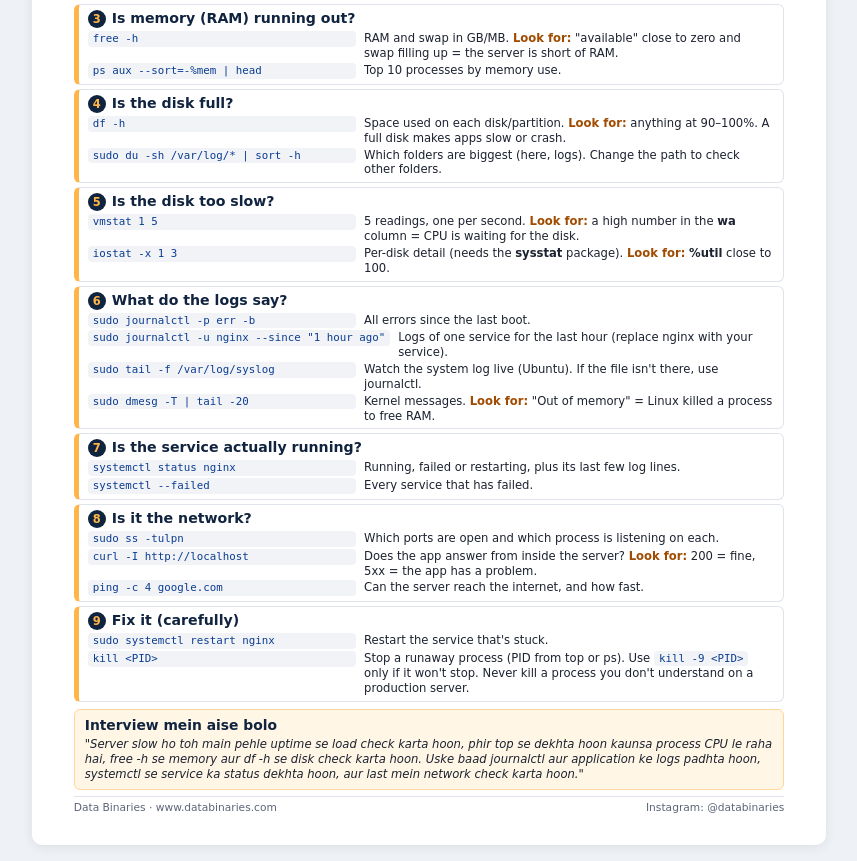
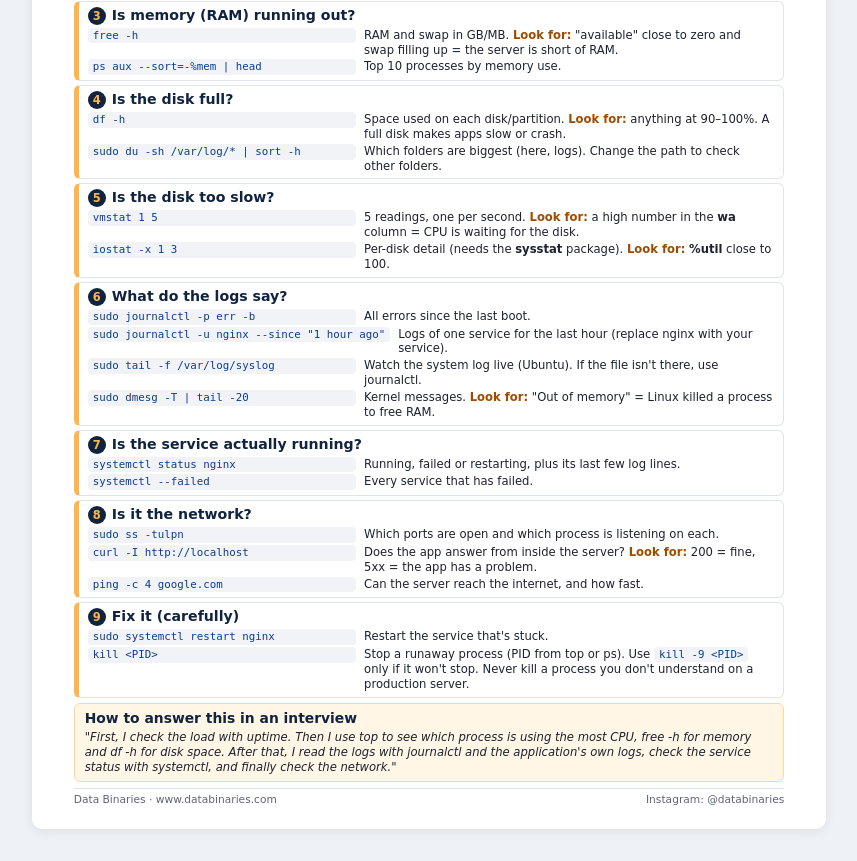
Before and after one commit to aasemquazi/linux-server-slow-cheatsheet, a plain HTML site: page index.html in a window 1280 px wide. Shown: the part 368-1229 px from the top of the page, without its empty margins (211-1068 px from the left). Drawn offline with Linux system fonts and the light colour scheme.

Commit message:
Interview answer in English instead of Hinglish
Co-Authored-By: Claude Opus 5.5 <noreply@anthropic.com>
Claude-Session: https://claude.ai/code/session_01Cjz3WMmYtbe3diQBd18HxS

```diff
--- a/index.html
+++ b/index.html
@@ -4,7 +4,7 @@
 @page { size: A4; margin: 0; }
 * { box-sizing: border-box; margin: 0; padding: 0; }
 body { font-family: "DejaVu Sans", Arial, sans-serif; color: #1c2230; font-size: 8.7pt; line-height: 1.28; }
-.page { width: 210mm; height: 297mm; padding: 9mm 11mm 8mm; position: relative; overflow: hidden; page-break-after: always; }
+.page { width: 210mm; height: 297mm; padding: 8mm 11mm 6mm; position: relative; overflow: hidden; page-break-after: always; }
 .page:last-child { page-break-after: auto; }
 header { background: #10233f; color: #fff; border-radius: 8px; padding: 9px 14px 10px; margin-bottom: 9px; }
 header .brand { font-size: 8pt; letter-spacing: 1.5px; text-transform: uppercase; color: #ffb547; font-weight: bold; }
@@ -18,7 +18,7 @@ code { font-family: "DejaVu Sans Mono", monospace; background: #f1f3f7; border-r
 .row > code { flex: 0 0 71mm; display: inline-block; white-space: nowrap; }
 .row .d { flex: 1; }
 .look { color: #a14b00; font-weight: bold; }
-.box { background: #fff6e6; border: 1px solid #ffd79a; border-radius: 6px; padding: 7px 10px; margin-top: 7px; }
+.box { background: #fff6e6; border: 1px solid #ffd79a; border-radius: 6px; padding: 6px 10px; margin-top: 5px; }
 .box h3 { font-size: 10.4pt; color: #10233f; margin-bottom: 3px; }
 .box p { font-style: italic; }
 footer { margin-top: 6px; font-size: 8pt; color: #5c6577; display: flex; justify-content: space-between; border-top: 1px solid #dfe3ea; padding-top: 4px; }
@@ -86,8 +86,8 @@ footer { margin-top: 6px; font-size: 8pt; color: #5c6577; display: flex; justify
 </div>
 
 <div class="box">
-  <h3>Interview mein aise bolo</h3>
-  <p>"Server slow ho toh main pehle uptime se load check karta hoon, phir top se dekhta hoon kaunsa process CPU le raha hai, free -h se memory aur df -h se disk check karta hoon. Uske baad journalctl aur application ke logs padhta hoon, systemctl se service ka status dekhta hoon, aur last mein network check karta hoon."</p>
+  <h3>How to answer this in an interview</h3>
+  <p>"First, I check the load with uptime. Then I use top to see which process is using the most CPU, free -h for memory and df -h for disk space. After that, I read the logs with journalctl and the application's own logs, check the service status with systemctl, and finally check the network."</p>
 </div>
 
 <footer><span>Data Binaries · www.databinaries.com</span><span>Instagram: @databinaries</span></footer>
```
Also changed, not shown: 1 other file.
